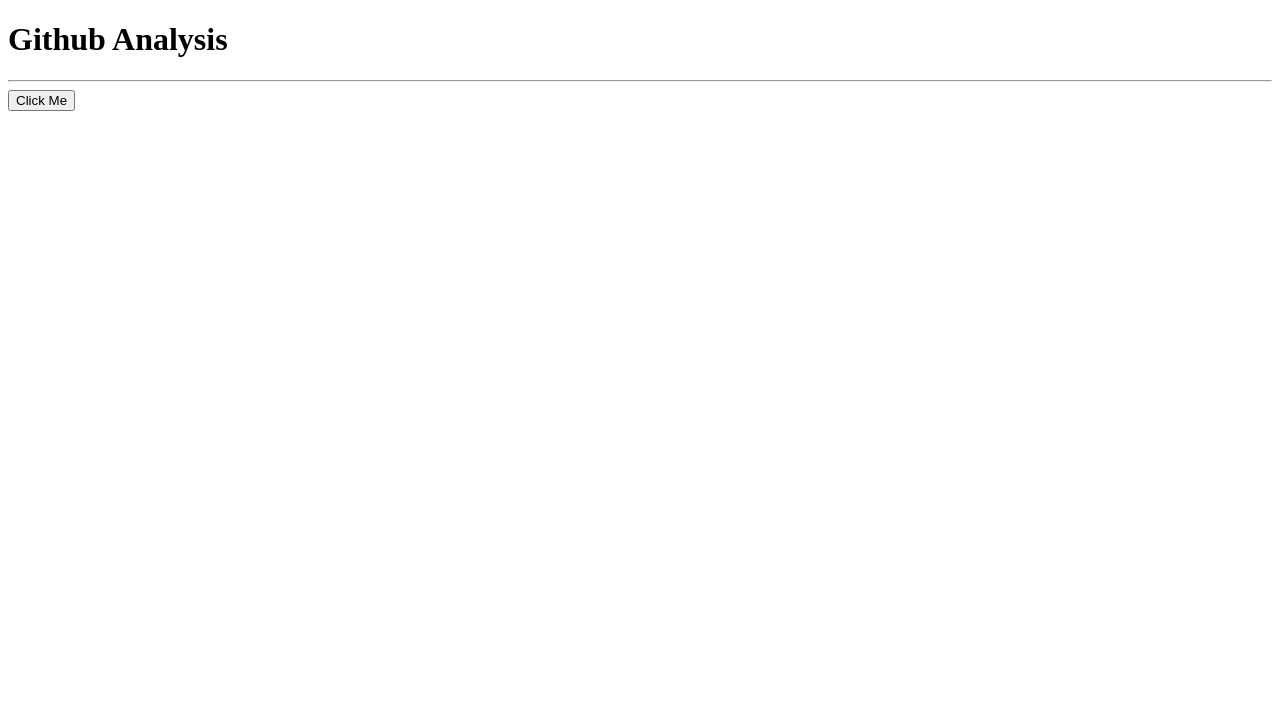
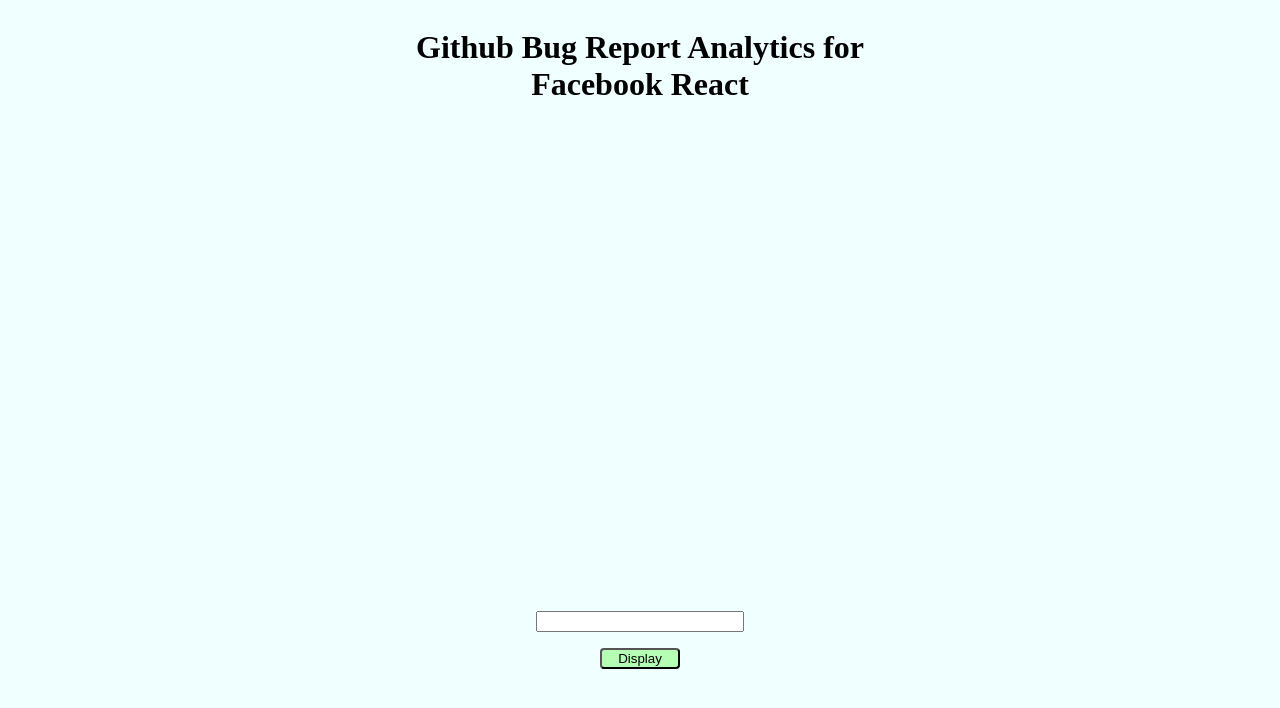
Before and after one commit to Cyoo9/CS179G_Project, a Django app: page / in a window 1280 px wide. Shown: the top 708 px of the page. Run offline with Django 3.2, Linux system fonts and the light colour scheme.

Commit message:
Created homepage based off figma
1. Created sudo code for connecting database, still need to set up database
2. Added requirements.txt file for easy dependencies installation
3. Updated readme on how to start up django backend

```diff
--- /dev/null
+++ b/config/pages/static/css/index.css
@@ -0,0 +1,34 @@
+html {
+    background-color: azure;
+}
+
+#homepage-title {
+    display: flex;
+    text-align: center;
+    margin: auto;
+    width: 550px;
+}
+
+#homepage-display-btn-container {
+    position : fixed;
+    align-items: center;
+    justify-self: center;
+    left: 50%;
+    top: 80%;
+    transform: translate(-50%, -50%);
+    margin: 0 auto;
+}
+
+#homepage-search-bar {
+    width: 200px;
+    margin-bottom: 1rem;
+}
+
+#homepage-display-btn {
+    display:flex;
+    margin : 0 auto;
+    background: rgb(181, 255, 181);
+    border-radius: 4px;
+    padding-left: 1rem;
+    padding-right: 1rem;
+}
--- a/config/pages/templates/index.html
+++ b/config/pages/templates/index.html
@@ -3,15 +3,20 @@
 
 <head>
     <title>CS179G Project</title>
+    <link rel="stylesheet" href="../static/css/index.css">
 </head>
 
 <body>
-    <h1>Github Analysis</h1>
-    <hr />
+    <div id="homepage-title">
+        <h1>Github Bug Report Analytics for Facebook React</h1>
+    </div>
 
-    <form action='actionUrl' method='GET'>
-        <button type='submit'>Click Me</button>
-    </form>
+    <div id="homepage-display-btn-container">
+        <form action='actionUrl' method='GET'>
+            <input id="homepage-search-bar" type="text" name="search">
+            <button id="homepage-display-btn" type='submit'>Display</button>
+        </form>
+    </div>
 
 </body>
 
--- a/config/pages/views.py
+++ b/config/pages/views.py
@@ -1,5 +1,17 @@
+from django import http
 from django.shortcuts import render
 from django.http import HttpResponse
+import mysql.connector
+
+## Connects to MySQL server
+'''
+def index(request):
+    db_connection = mysql.connector.connect(user="", password="")
+    db_cursor = db_connection.cursor()
+    db_cursor.execute("USE cs179g;")
+    return HttpResponse(str(db_cursor.fetchall()))
+    '''
+
 
 ##enter functions below
 
@@ -8,4 +20,4 @@
 
 def hello(request):
     print('Hello from backend!!!')
-    return HttpResponse('<!DOCTYPE html> <html><head><title>CS179G Project</title></head> <body> <h1>Github Analysis</h1><hr/> <button type=“button”> Click Me</button><h1 id="hello">Hello World!</h1></body> </html> ')
+    return HttpResponse('Hello World!')
```
Also changed, not shown: config/config/settings.py (+7 -2 lines), requirements.txt (added, +77 -0 lines), README.md, 1 other file.
